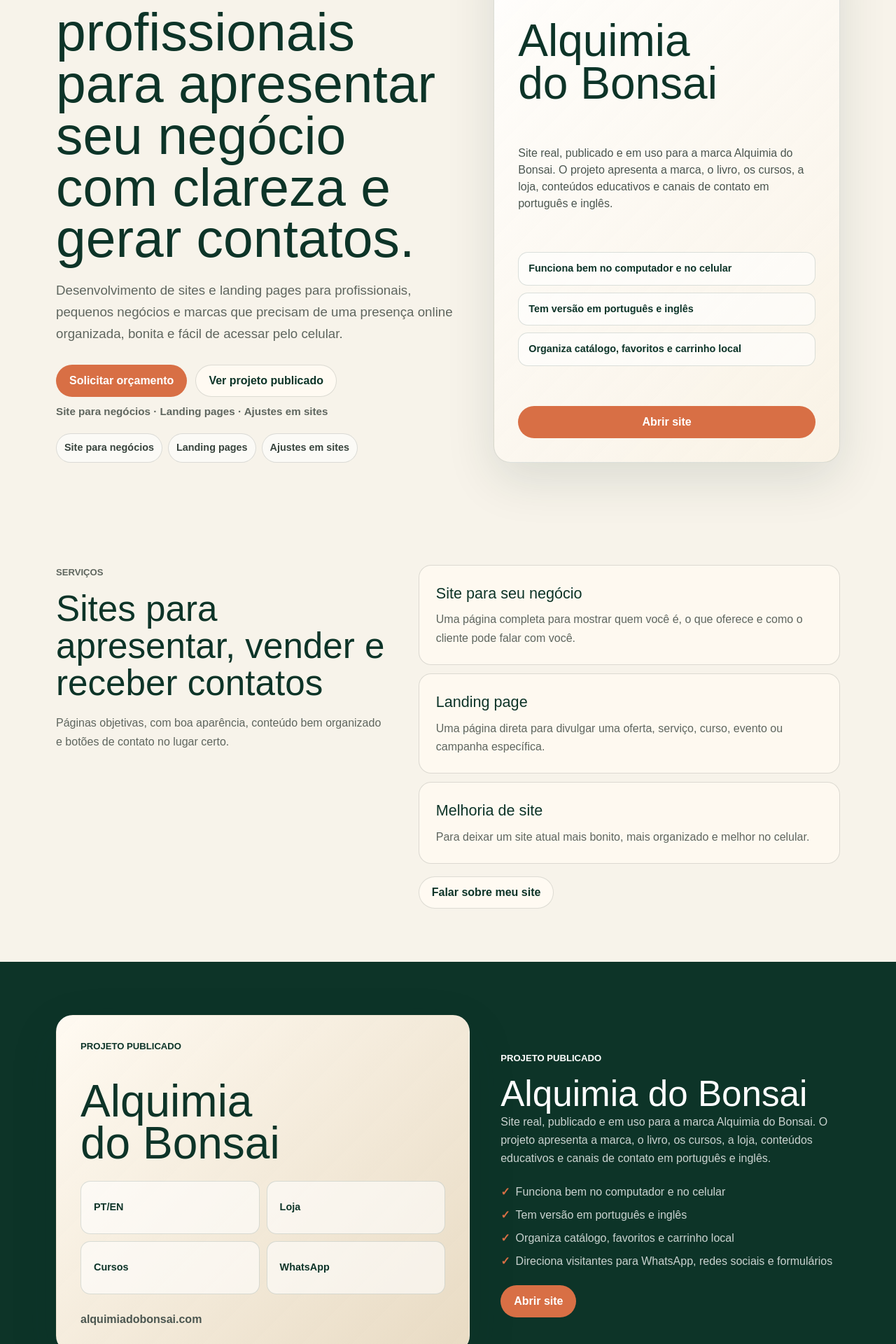
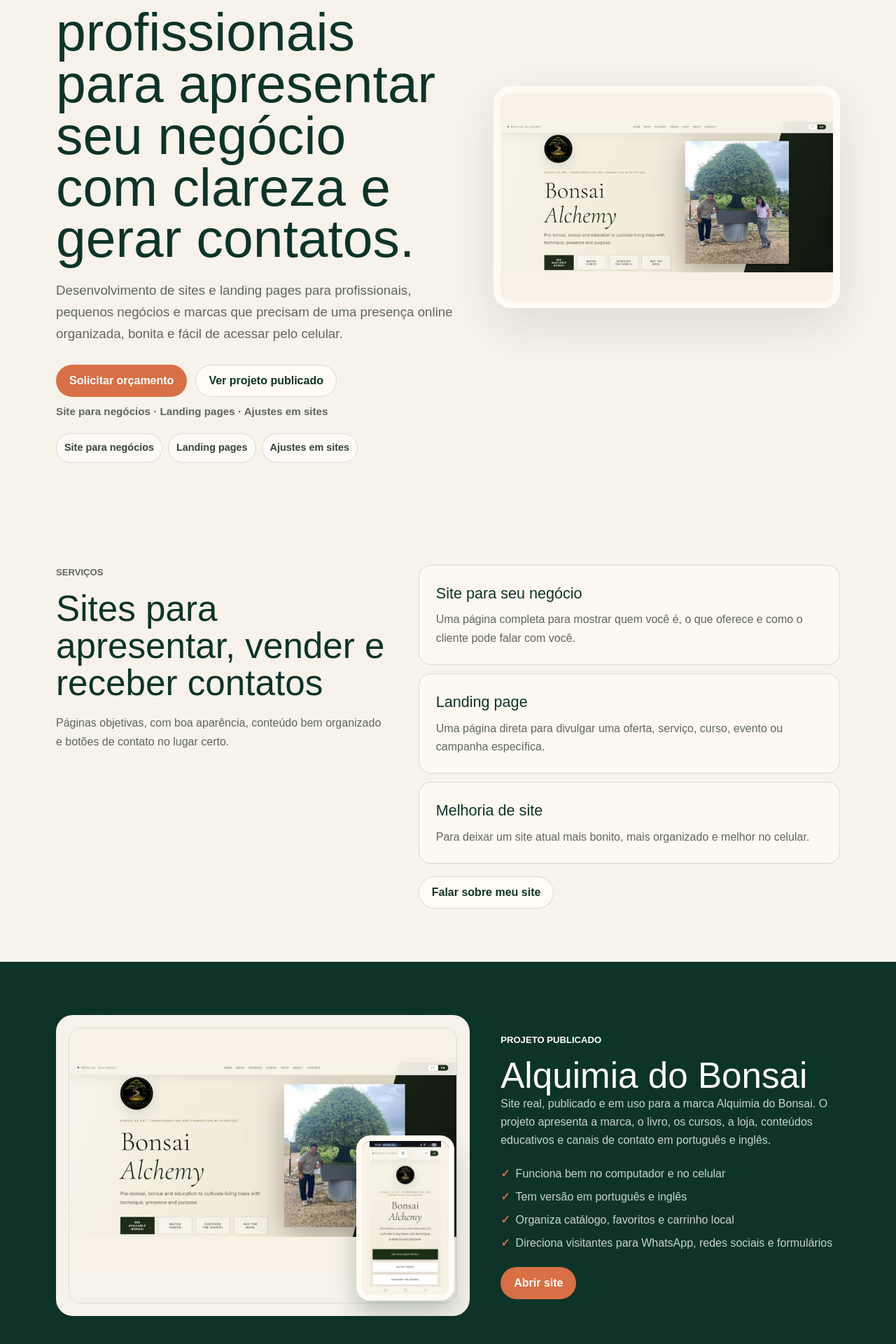
Before and after one commit to LuanSalles/portfolio-luan-salles, a Next.js app: page / in a window 1280 px wide. Shown: the part 260-2180 px from the top of the page at 70% size. Built offline with nearby package versions, Linux system fonts and the light colour scheme.

Commit message:
Recoloca imagens do case com enquadramento correto

```diff
--- a/app/globals.css
+++ b/app/globals.css
@@ -304,57 +304,22 @@ h3 {
 }
 
 .hero-preview {
-  align-self: stretch;
-  border: 1px solid rgba(18, 54, 40, 0.14);
+  overflow: hidden;
+  align-self: center;
+  width: 100%;
+  border: 10px solid var(--paper);
   border-radius: 24px;
-  background:
-    linear-gradient(135deg, rgba(255, 255, 255, 0.82), rgba(247, 239, 225, 0.7)),
-    var(--paper);
+  background: var(--paper);
   box-shadow: var(--shadow);
 }
 
-.project-card {
-  display: flex;
-  min-height: 430px;
-  padding: 34px;
-  flex-direction: column;
-  justify-content: space-between;
-  gap: 24px;
-}
-
-.project-card h2 {
-  max-width: 9ch;
-  font-size: clamp(2.2rem, 5vw, 4.4rem);
-  line-height: 0.95;
-}
-
-.project-card p:not(.eyebrow) {
-  max-width: 520px;
-  color: #4b5650;
-}
-
-.project-card-tags,
-.case-summary-grid {
-  display: grid;
-  gap: 10px;
-}
-
-.project-card-tags {
-  grid-template-columns: 1fr;
-}
-
-.project-card-tags span,
-.case-summary-grid span {
-  border: 1px solid rgba(18, 54, 40, 0.15);
-  border-radius: 14px;
-  background: rgba(255, 255, 255, 0.58);
-  color: var(--green);
-  font-size: 0.9rem;
-  font-weight: 850;
-}
-
-.project-card-tags span {
-  padding: 12px 14px;
+.hero-preview img {
+  display: block;
+  width: 100%;
+  aspect-ratio: 16 / 10;
+  object-fit: contain;
+  object-position: center;
+  background: #f7f1e6;
 }
 
 .section {
@@ -414,47 +379,52 @@ h3 {
   align-items: center;
 }
 
-.case-summary {
-  display: flex;
-  min-height: 390px;
-  padding: 34px;
-  flex-direction: column;
-  justify-content: space-between;
-  gap: 24px;
-  border: 1px solid rgba(255, 255, 255, 0.16);
+.case-image {
+  position: relative;
+  display: grid;
+  min-height: 430px;
+  padding: 18px;
+  overflow: hidden;
   border-radius: 24px;
-  background:
-    linear-gradient(135deg, rgba(255, 250, 242, 0.96), rgba(230, 215, 190, 0.9)),
-    var(--paper);
+  background: rgba(255, 250, 242, 0.96);
   box-shadow: var(--shadow);
 }
 
-.case-summary .eyebrow,
-.case-summary h2 {
-  color: var(--green);
+.case-image picture {
+  display: block;
 }
 
-.case-summary h2 {
-  max-width: 8ch;
-  font-size: clamp(2.4rem, 5vw, 4.8rem);
-  line-height: 0.94;
+.case-image img {
+  display: block;
+  width: 100%;
+  object-fit: contain;
+  object-position: center;
+  background: #f7f1e6;
 }
 
-.case-summary-grid {
-  grid-template-columns: repeat(2, minmax(0, 1fr));
+.case-desktop {
+  overflow: hidden;
+  border-radius: 18px;
+  border: 1px solid rgba(18, 54, 40, 0.12);
 }
 
-.case-summary-grid span {
-  min-height: 76px;
-  padding: 18px;
-  display: flex;
-  align-items: center;
+.case-desktop img {
+  aspect-ratio: 16 / 10;
 }
 
-.case-summary p:not(.eyebrow) {
-  margin: 0;
-  color: #4b5650;
-  font-weight: 850;
+.case-mobile {
+  position: absolute;
+  right: 22px;
+  bottom: 22px;
+  width: min(26%, 140px);
+  overflow: hidden;
+  border: 8px solid var(--paper);
+  border-radius: 20px;
+  box-shadow: 0 18px 35px rgba(18, 54, 40, 0.25);
+}
+
+.case-mobile img {
+  aspect-ratio: 9 / 16;
 }
 
 .case-copy h2,
@@ -719,18 +689,21 @@ footer a {
   }
 
   .hero-preview,
-  .case-summary {
+  .case-image {
     border-radius: 18px;
   }
 
-  .project-card,
-  .case-summary {
+  .case-image {
     min-height: auto;
-    padding: 24px;
+    padding: 12px;
   }
 
-  .case-summary-grid {
-    grid-template-columns: 1fr;
+  .case-mobile {
+    right: 18px;
+    bottom: 18px;
+    width: min(28%, 104px);
+    border-width: 6px;
+    border-radius: 16px;
   }
 
   .about,
--- a/app/page.tsx
+++ b/app/page.tsx
@@ -267,18 +267,21 @@ export default function Home() {
           </div>
         </div>
 
-        <div className="hero-preview project-card" aria-label={t.case.eyebrow}>
-          <p className="eyebrow">{t.case.eyebrow}</p>
-          <h2>{t.case.title}</h2>
-          <p>{t.case.text}</p>
-          <div className="project-card-tags">
-            {t.case.bullets.slice(0, 3).map((item) => (
-              <span key={item}>{item}</span>
-            ))}
-          </div>
-          <a className="btn btn-primary" href={alquimiaUrl} target="_blank" rel="noreferrer" aria-label={`${t.case.button} (${t.newTab})`}>
-            {t.case.button}
-          </a>
+        <div className="hero-preview">
+          <picture>
+            <source
+              srcSet="/alquimia-bonsai-760.jpg 760w, /alquimia-bonsai-1180.jpg 1180w"
+              sizes="(max-width: 900px) 100vw, 42vw"
+              type="image/jpeg"
+            />
+            <img
+              src="/alquimia-bonsai-1180.jpg"
+              alt="Página inicial do site Alquimia do Bonsai"
+              width="1180"
+              height="737"
+              fetchPriority="high"
+            />
+          </picture>
         </div>
       </section>
 
@@ -303,15 +306,30 @@ export default function Home() {
 
       <section id="projeto" className="section case-section">
         <div className="wrap case">
-          <div className="case-summary" aria-label={t.case.title}>
-            <p className="eyebrow">{t.case.eyebrow}</p>
-            <h2>{t.case.title}</h2>
-            <div className="case-summary-grid">
-              {t.case.summary.map((item) => (
-                <span key={item}>{item}</span>
-              ))}
-            </div>
-            <p>{alquimiaUrl.replace("https://", "")}</p>
+          <div className="case-image" aria-label={t.case.title}>
+            <picture className="case-desktop">
+              <source
+                srcSet="/alquimia-bonsai-760.jpg 760w, /alquimia-bonsai-1180.jpg 1180w"
+                sizes="(max-width: 900px) 100vw, 48vw"
+                type="image/jpeg"
+              />
+              <img
+                src="/alquimia-bonsai-1180.jpg"
+                alt="Site Alquimia do Bonsai em desktop"
+                width="1180"
+                height="737"
+                loading="lazy"
+              />
+            </picture>
+            <picture className="case-mobile">
+              <img
+                src="/alquimia-bonsai-mobile.jpg"
+                alt="Site Alquimia do Bonsai no celular"
+                width="740"
+                height="1600"
+                loading="lazy"
+              />
+            </picture>
           </div>
           <div className="case-copy">
             <p className="eyebrow">{t.case.eyebrow}</p>
--- a/scripts/generate-static-site.mjs
+++ b/scripts/generate-static-site.mjs
@@ -255,12 +255,11 @@ const document = html`<!doctype html>
           <p class="cta-note" data-i="hero-helper">${pt.hero[5]}</p>
           <div class="hero-tags" aria-label="Serviços principais">${tags(pt.highlights)}</div>
         </div>
-        <div class="hero-preview project-card" aria-label="${pt.case[0]}">
-          <p class="eyebrow" data-i="hero-project-eyebrow">${pt.case[0]}</p>
-          <h2 data-i="hero-project-title">${pt.case[1]}</h2>
-          <p data-i="hero-project-text">${pt.case[2]}</p>
-          <div class="project-card-tags hero-project-tags">${tags(pt.caseBullets.slice(0, 3))}</div>
-          <a class="btn btn-primary case-link" href="${caseUrl}" target="_blank" rel="noreferrer" data-i="hero-project-button" aria-label="${pt.case[3]} (${pt.newTab})">${pt.case[3]}</a>
+        <div class="hero-preview">
+          <picture>
+            <source srcset="alquimia-bonsai-760.jpg 760w, alquimia-bonsai-1180.jpg 1180w" sizes="(max-width: 900px) 100vw, 42vw" type="image/jpeg" />
+            <img src="alquimia-bonsai-1180.jpg" alt="Página inicial do site Alquimia do Bonsai" width="1180" height="737" fetchpriority="high" />
+          </picture>
         </div>
       </section>
 
@@ -275,11 +274,14 @@ const document = html`<!doctype html>
 
       <section id="projeto" class="section case-section">
         <div class="wrap case">
-          <div class="case-summary" aria-label="${pt.case[1]}">
-            <p class="eyebrow" data-i="case-summary-eyebrow">${pt.case[0]}</p>
-            <h2 data-i="case-summary-title">${pt.case[1]}</h2>
-            <div class="case-summary-grid">${tags(pt.caseSummary)}</div>
-            <p>${caseUrl.replace("https://", "")}</p>
+          <div class="case-image" aria-label="${pt.case[1]}">
+            <picture class="case-desktop">
+              <source srcset="alquimia-bonsai-760.jpg 760w, alquimia-bonsai-1180.jpg 1180w" sizes="(max-width: 900px) 100vw, 48vw" type="image/jpeg" />
+              <img src="alquimia-bonsai-1180.jpg" alt="Site Alquimia do Bonsai em desktop" width="1180" height="737" loading="lazy" />
+            </picture>
+            <picture class="case-mobile">
+              <img src="alquimia-bonsai-mobile.jpg" alt="Site Alquimia do Bonsai no celular" width="740" height="1600" loading="lazy" />
+            </picture>
           </div>
           <div class="case-copy">
             <p class="eyebrow" data-i="case-eyebrow">${pt.case[0]}</p>
@@ -371,11 +373,6 @@ const document = html`<!doctype html>
         setText("[data-i='hero-secondary']", t.hero[4]);
         setText("[data-i='hero-helper']", t.hero[5]);
         setTexts(".hero-tags span", t.highlights);
-        setText("[data-i='hero-project-eyebrow']", t.case[0]);
-        setText("[data-i='hero-project-title']", t.case[1]);
-        setText("[data-i='hero-project-text']", t.case[2]);
-        setTexts(".hero-project-tags span", t.caseBullets.slice(0, 3));
-        setText("[data-i='hero-project-button']", t.case[3]);
 
         setText("[data-i='services-eyebrow']", t.nav[0]);
         setText("[data-i='services-title']", t.servicesTitle);
@@ -391,9 +388,6 @@ const document = html`<!doctype html>
         setText("[data-i='case-text']", t.case[2]);
         setTexts(".case-copy li", t.caseBullets);
         setText("[data-i='case-button']", t.case[3]);
-        setText("[data-i='case-summary-eyebrow']", t.case[0]);
-        setText("[data-i='case-summary-title']", t.case[1]);
-        setTexts(".case-summary-grid span", t.caseSummary);
 
         setText("[data-i='about-eyebrow']", t.about[0]);
         setText("[data-i='about-title']", t.about[1]);
--- a/site/index.html
+++ b/site/index.html
@@ -328,57 +328,22 @@ h3 {
 }
 
 .hero-preview {
-  align-self: stretch;
-  border: 1px solid rgba(18, 54, 40, 0.14);
+  overflow: hidden;
+  align-self: center;
+  width: 100%;
+  border: 10px solid var(--paper);
   border-radius: 24px;
-  background:
-    linear-gradient(135deg, rgba(255, 255, 255, 0.82), rgba(247, 239, 225, 0.7)),
-    var(--paper);
+  background: var(--paper);
   box-shadow: var(--shadow);
 }
 
-.project-card {
-  display: flex;
-  min-height: 430px;
-  padding: 34px;
-  flex-direction: column;
-  justify-content: space-between;
-  gap: 24px;
-}
-
-.project-card h2 {
-  max-width: 9ch;
-  font-size: clamp(2.2rem, 5vw, 4.4rem);
-  line-height: 0.95;
-}
-
-.project-card p:not(.eyebrow) {
-  max-width: 520px;
-  color: #4b5650;
-}
-
-.project-card-tags,
-.case-summary-grid {
-  display: grid;
-  gap: 10px;
-}
-
-.project-card-tags {
-  grid-template-columns: 1fr;
-}
-
-.project-card-tags span,
-.case-summary-grid span {
-  border: 1px solid rgba(18, 54, 40, 0.15);
-  border-radius: 14px;
-  background: rgba(255, 255, 255, 0.58);
-  color: var(--green);
-  font-size: 0.9rem;
-  font-weight: 850;
-}
-
-.project-card-tags span {
-  padding: 12px 14px;
+.hero-preview img {
+  display: block;
+  width: 100%;
+  aspect-ratio: 16 / 10;
+  object-fit: contain;
+  object-position: center;
+  background: #f7f1e6;
 }
 
 .section {
@@ -438,47 +403,52 @@ h3 {
   align-items: center;
 }
 
-.case-summary {
-  display: flex;
-  min-height: 390px;
-  padding: 34px;
-  flex-direction: column;
-  justify-content: space-between;
-  gap: 24px;
-  border: 1px solid rgba(255, 255, 255, 0.16);
+.case-image {
+  position: relative;
+  display: grid;
+  min-height: 430px;
+  padding: 18px;
+  overflow: hidden;
   border-radius: 24px;
-  background:
-    linear-gradient(135deg, rgba(255, 250, 242, 0.96), rgba(230, 215, 190, 0.9)),
-    var(--paper);
+  background: rgba(255, 250, 242, 0.96);
   box-shadow: var(--shadow);
 }
 
-.case-summary .eyebrow,
-.case-summary h2 {
-  color: var(--green);
+.case-image picture {
+  display: block;
 }
 
-.case-summary h2 {
-  max-width: 8ch;
-  font-size: clamp(2.4rem, 5vw, 4.8rem);
-  line-height: 0.94;
+.case-image img {
+  display: block;
+  width: 100%;
+  object-fit: contain;
+  object-position: center;
+  background: #f7f1e6;
 }
 
-.case-summary-grid {
-  grid-template-columns: repeat(2, minmax(0, 1fr));
+.case-desktop {
+  overflow: hidden;
+  border-radius: 18px;
+  border: 1px solid rgba(18, 54, 40, 0.12);
 }
 
-.case-summary-grid span {
-  min-height: 76px;
-  padding: 18px;
-  display: flex;
-  align-items: center;
+.case-desktop img {
+  aspect-ratio: 16 / 10;
 }
 
-.case-summary p:not(.eyebrow) {
-  margin: 0;
-  color: #4b5650;
-  font-weight: 850;
+.case-mobile {
+  position: absolute;
+  right: 22px;
+  bottom: 22px;
+  width: min(26%, 140px);
+  overflow: hidden;
+  border: 8px solid var(--paper);
+  border-radius: 20px;
+  box-shadow: 0 18px 35px rgba(18, 54, 40, 0.25);
+}
+
+.case-mobile img {
+  aspect-ratio: 9 / 16;
 }
 
 .case-copy h2,
@@ -743,18 +713,21 @@ footer a {
   }
 
   .hero-preview,
-  .case-summary {
+  .case-image {
     border-radius: 18px;
   }
 
-  .project-card,
-  .case-summary {
+  .case-image {
     min-height: auto;
-    padding: 24px;
+    padding: 12px;
   }
 
-  .case-summary-grid {
-    grid-template-columns: 1fr;
+  .case-mobile {
+    right: 18px;
+    bottom: 18px;
+    width: min(28%, 104px);
+    border-width: 6px;
+    border-radius: 16px;
   }
 
   .about,
@@ -803,12 +776,11 @@ footer a {
           <p class="cta-note" data-i="hero-helper">Site para negócios · Landing pages · Ajustes em sites</p>
           <div class="hero-tags" aria-label="Serviços principais"><span>Site para negócios</span><span>Landing pages</span><span>Ajustes em sites</span></div>
         </div>
-        <div class="hero-preview project-card" aria-label="Projeto publicado">
-          <p class="eyebrow" data-i="hero-project-eyebrow">Projeto publicado</p>
-          <h2 data-i="hero-project-title">Alquimia do Bonsai</h2>
-          <p data-i="hero-project-text">Site real, publicado e em uso para a marca Alquimia do Bonsai. O projeto apresenta a marca, o livro, os cursos, a loja, conteúdos educativos e canais de contato em português e inglês.</p>
-          <div class="project-card-tags hero-project-tags"><span>Funciona bem no computador e no celular</span><span>Tem versão em português e inglês</span><span>Organiza catálogo, favoritos e carrinho local</span></div>
-          <a class="btn btn-primary case-link" href="https://alquimiadobonsai.com" target="_blank" rel="noreferrer" data-i="hero-project-button" aria-label="Abrir site (abre em nova aba)">Abrir site</a>
+        <div class="hero-preview">
+          <picture>
+            <source srcset="alquimia-bonsai-760.jpg 760w, alquimia-bonsai-1180.jpg 1180w" sizes="(max-width: 900px) 100vw, 42vw" type="image/jpeg" />
+            <img src="alquimia-bonsai-1180.jpg" alt="Página inicial do site Alquimia do Bonsai" width="1180" height="737" fetchpriority="high" />
+          </picture>
         </div>
       </section>
 
@@ -823,11 +795,14 @@ footer a {
 
       <section id="projeto" class="section case-section">
         <div class="wrap case">
-          <div class="case-summary" aria-label="Alquimia do Bonsai">
-            <p class="eyebrow" data-i="case-summary-eyebrow">Projeto publicado</p>
-            <h2 data-i="case-summary-title">Alquimia do Bonsai</h2>
-            <div class="case-summary-grid"><span>PT/EN</span><span>Loja</span><span>Cursos</span><span>WhatsApp</span></div>
-            <p>alquimiadobonsai.com</p>
+          <div class="case-image" aria-label="Alquimia do Bonsai">
+            <picture class="case-desktop">
+              <source srcset="alquimia-bonsai-760.jpg 760w, alquimia-bonsai-1180.jpg 1180w" sizes="(max-width: 900px) 100vw, 48vw" type="image/jpeg" />
+              <img src="alquimia-bonsai-1180.jpg" alt="Site Alquimia do Bonsai em desktop" width="1180" height="737" loading="lazy" />
+            </picture>
+            <picture class="case-mobile">
+              <img src="alquimia-bonsai-mobile.jpg" alt="Site Alquimia do Bonsai no celular" width="740" height="1600" loading="lazy" />
+            </picture>
           </div>
           <div class="case-copy">
             <p class="eyebrow" data-i="case-eyebrow">Projeto publicado</p>
@@ -919,11 +894,6 @@ footer a {
         setText("[data-i='hero-secondary']", t.hero[4]);
         setText("[data-i='hero-helper']", t.hero[5]);
         setTexts(".hero-tags span", t.highlights);
-        setText("[data-i='hero-project-eyebrow']", t.case[0]);
-        setText("[data-i='hero-project-title']", t.case[1]);
-        setText("[data-i='hero-project-text']", t.case[2]);
-        setTexts(".hero-project-tags span", t.caseBullets.slice(0, 3));
-        setText("[data-i='hero-project-button']", t.case[3]);
 
         setText("[data-i='services-eyebrow']", t.nav[0]);
         setText("[data-i='services-title']", t.servicesTitle);
@@ -939,9 +909,6 @@ footer a {
         setText("[data-i='case-text']", t.case[2]);
         setTexts(".case-copy li", t.caseBullets);
         setText("[data-i='case-button']", t.case[3]);
-        setText("[data-i='case-summary-eyebrow']", t.case[0]);
-        setText("[data-i='case-summary-title']", t.case[1]);
-        setTexts(".case-summary-grid span", t.caseSummary);
 
         setText("[data-i='about-eyebrow']", t.about[0]);
         setText("[data-i='about-title']", t.about[1]);
```
Also changed, not shown: 1 other file (tests, documents, lock files or other folders).
